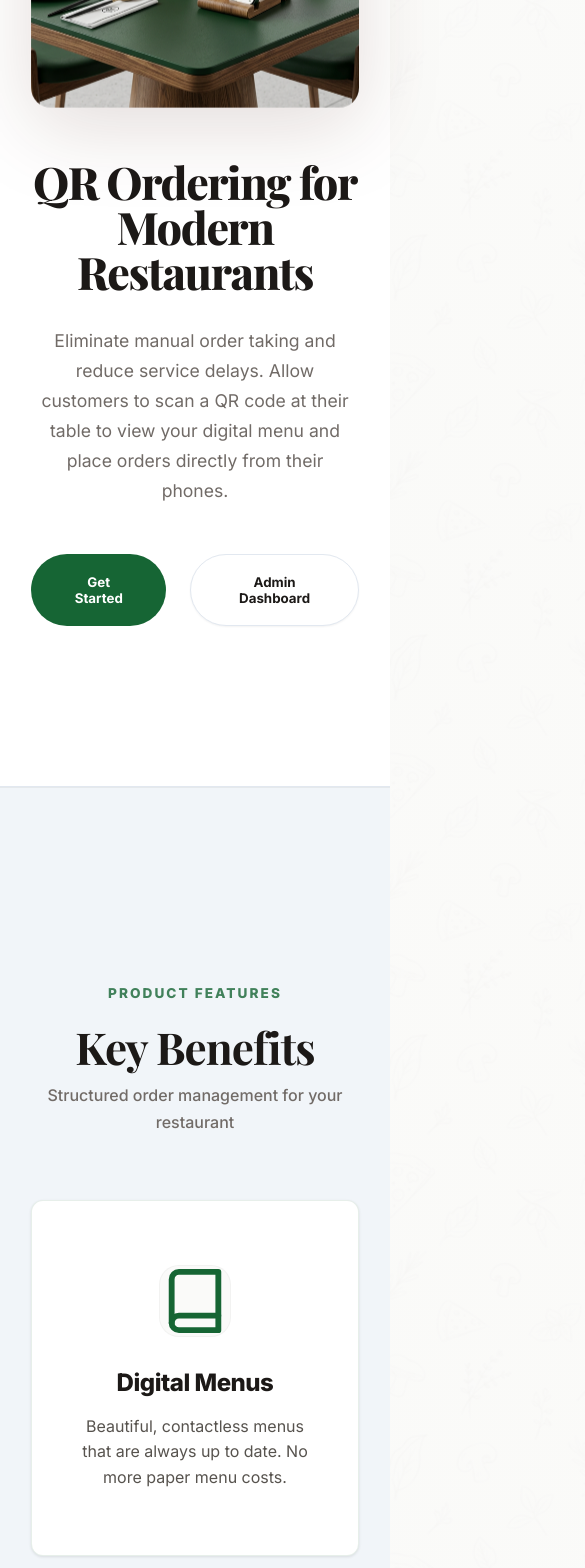
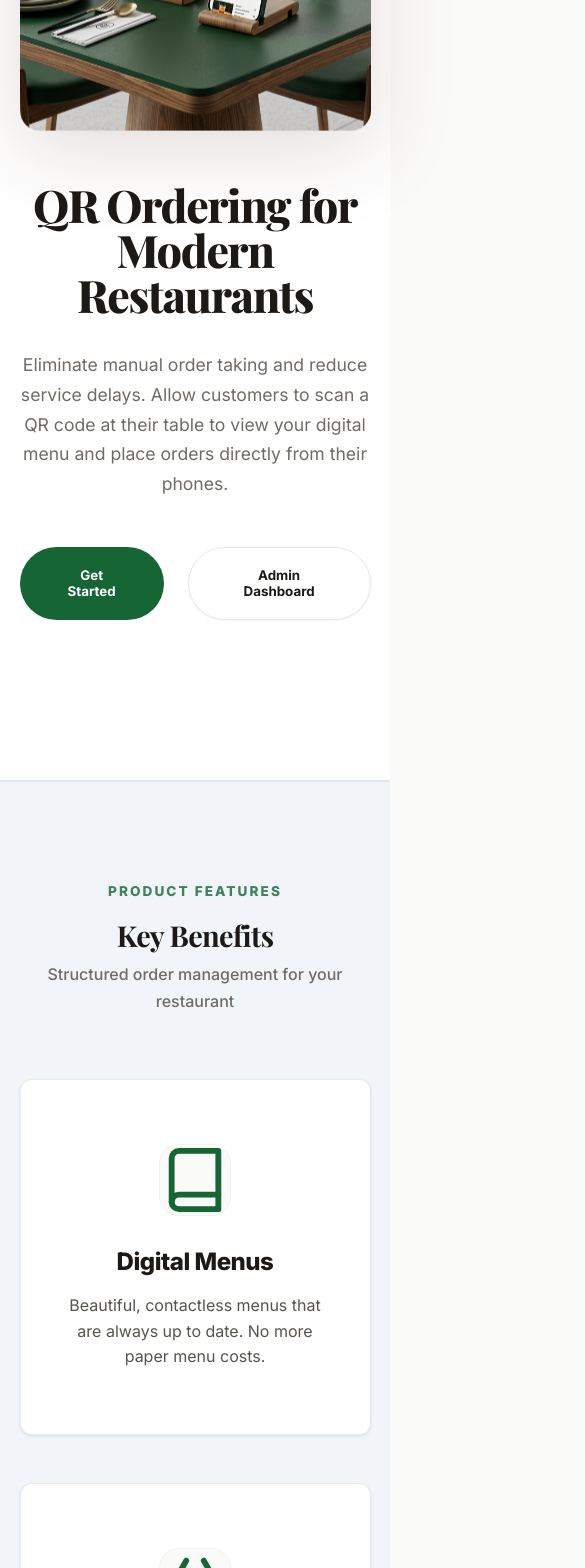
Before and after one commit to Manasi-W/restaurant-qr-ordering-system, a React (Vite) app in the folder client/: page / in a window 390 px wide. Shown: the part 432-2000 px from the top of the page, 585 px wide, since content can reach past the window. Built offline with nearby package versions, Linux system fonts and the light colour scheme; no server answers.

Commit message:
Fix landing page mobile responsiveness: responsive headings, stackable footer, and removed overflow-causing inline styles

```diff
--- a/client/src/pages/Landing.css
+++ b/client/src/pages/Landing.css
@@ -147,6 +147,18 @@ body {
   color: var(--text-dark);
 }
 
+@media (max-width: 768px) {
+  .hero-content h1 {
+    font-size: 3rem;
+  }
+}
+
+@media (max-width: 480px) {
+  .hero-content h1 {
+    font-size: 2.2rem;
+  }
+}
+
 .hero-content p {
   font-size: 1.1rem;
   color: var(--text-muted);
@@ -247,6 +259,12 @@ body {
   font-size: 2.75rem;
   margin-bottom: 0.5rem;
   color: var(--text-dark);
+}
+
+@media (max-width: 480px) {
+  .section-head h2 {
+    font-size: 1.8rem;
+  }
 }
 
 .section-tag {
@@ -407,6 +425,18 @@ body {
   margin-bottom: 2rem;
 }
 
+@media (max-width: 768px) {
+  .featured-text h2 {
+    font-size: 2.5rem;
+  }
+}
+
+@media (max-width: 480px) {
+  .featured-text h2 {
+    font-size: 2rem;
+  }
+}
+
 .featured-text p {
   color: #57534E;
   font-size: 1.15rem;
@@ -501,6 +531,25 @@ body {
   text-align: center;
   background: var(--bg-primary);
   /* Back to Pure White */
+}
+
+.section-title {
+  font-family: var(--font-heading);
+  font-size: 4.5rem;
+  font-weight: var(--weight-black);
+  letter-spacing: var(--letter-spacing-tight);
+}
+
+@media (max-width: 768px) {
+  .section-title {
+    font-size: 3rem;
+  }
+}
+
+@media (max-width: 480px) {
+  .section-title {
+    font-size: 2.2rem;
+  }
 }
 
 .services-grid {
@@ -627,6 +676,21 @@ body {
   margin-bottom: 4rem;
 }
 
+@media (max-width: 1024px) {
+  .footer-top {
+    grid-template-columns: repeat(2, 1fr);
+    gap: 2rem;
+  }
+}
+
+@media (max-width: 480px) {
+  .footer-top {
+    grid-template-columns: 1fr;
+    gap: 2rem;
+    text-align: center;
+  }
+}
+
 .footer-col h4 {
   font-size: 1.2rem;
   margin-bottom: 2rem;
@@ -653,6 +717,21 @@ body {
   border-top: 1px solid rgba(255, 255, 255, 0.1);
   color: #7f8c8d;
   font-size: 0.9rem;
+}
+
+@media (max-width: 768px) {
+
+  .landing-container section,
+  .landing-container header,
+  .landing-container footer {
+    padding-left: 5% !important;
+    padding-right: 5% !important;
+  }
+
+  .landing-container section {
+    padding-top: 6rem !important;
+    padding-bottom: 6rem !important;
+  }
 }
 
 /* Mobile Responsive */
--- a/client/src/pages/Landing.jsx
+++ b/client/src/pages/Landing.jsx
@@ -162,7 +162,7 @@ function Landing() {
             {/* Services Section */}
             <section className="services">
                 <span className="eyebrow" style={{ display: 'block', marginBottom: '1.5rem' }}>Platform Power</span>
-                <h2 className="section-title" style={{ fontFamily: 'var(--font-heading)', fontSize: '4.5rem', fontWeight: 'var(--weight-black)', letterSpacing: 'var(--letter-spacing-tight)' }}>Core Capabilities</h2>
+                <h2 className="section-title">Core Capabilities</h2>
                 <div className="services-grid">
                     <div className="service-card">
                         <div className="service-icon-svg">
```
